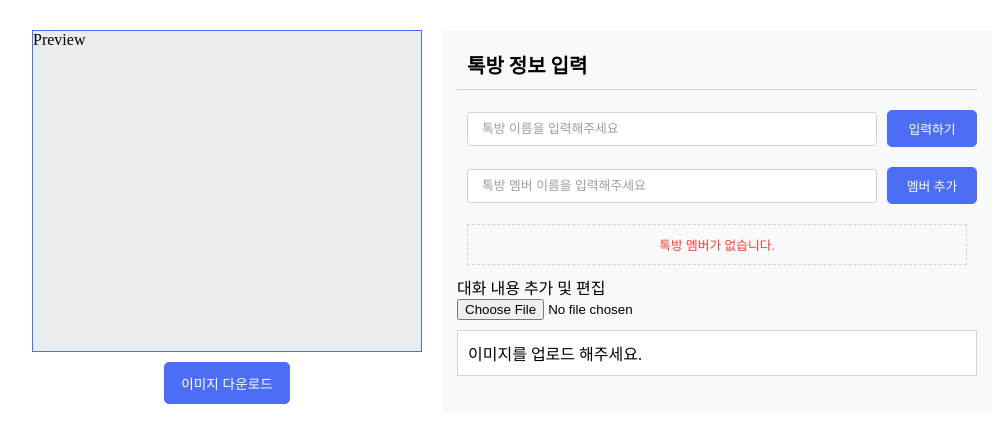
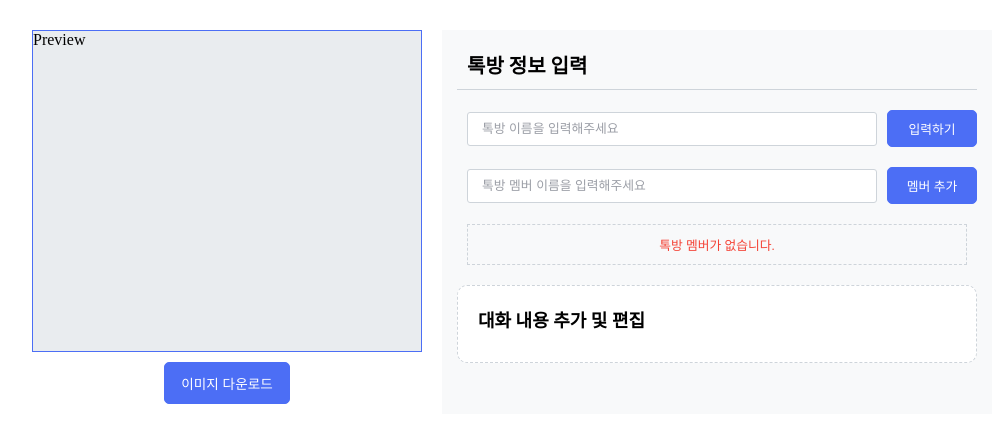
Before and after one commit to Jooeun-K/octo-generator, a Next.js app: page /talk in a window 1280 px wide. Shown: the top 442 px of the page, without its empty margins (128-1136 px from the left). Built offline with nearby package versions, Linux system fonts and the light colour scheme.

Commit message:
chore: contentForm 컴포넌트 틀 작성 및 컴포넌트명 수정

```diff
--- /dev/null
+++ b/components/talk/TalkEditor/ContentForm/ContentForm.styles.ts
@@ -0,0 +1,15 @@
+import { styled } from "@/styles/stitches.config";
+
+export const Container = styled("div", {
+  border: "1px dashed $GRAY400",
+  background: "white",
+  padding: 10,
+  margin: "10px 0",
+  borderRadius: "10px"
+})
+
+export const ContentHead = styled("h2", {
+  fontSize: 18,
+  padding: 10,
+  marginBottom: 10,
+});
--- a/components/talk/TalkEditor/ContentForm/ContentForm.tsx
+++ b/components/talk/TalkEditor/ContentForm/ContentForm.tsx
@@ -1,5 +1,11 @@
-const TalkContent = () => {
-  return <div>대화 내용 추가 및 편집</div>;
+import { Container, ContentHead } from "./ContentForm.styles";
+
+const ContentForm = () => {
+  return (
+    <Container>
+      <ContentHead>대화 내용 추가 및 편집</ContentHead>
+    </Container>
+  );
 };
 
-export default TalkContent;
+export default ContentForm;
--- a/components/talk/TalkEditor/InfoForm/InfoForm.tsx
+++ b/components/talk/TalkEditor/InfoForm/InfoForm.tsx
@@ -32,7 +32,7 @@ const initialUser: UserDocument = {
   deletedAt: null,
 };
 
-const TalkInfo = () => {
+const InfoForm = () => {
   const [newUser, setNewUser] = useState<UserDocument>(initialUser);
   const [talkUsers, setTalkUsers] = useState<UserDocument[]>([]);
   const nameInputRef = useRef<HTMLInputElement>(null);
@@ -152,4 +152,4 @@ const TalkInfo = () => {
   );
 };
 
-export default TalkInfo;
+export default InfoForm;
--- a/components/talk/TalkEditor/TalkEditor.tsx
+++ b/components/talk/TalkEditor/TalkEditor.tsx
@@ -1,14 +1,14 @@
-import TalkContent from "./ContentForm/ContentForm";
+import ContentForm from "./ContentForm/ContentForm";
 import FileForm from "./FileForm/FileForm";
-import TalkInfo from "./InfoForm/InfoForm";
+import InfoForm from "./InfoForm/InfoForm";
 import { StyledWrapper } from "./TalkEditor.styles";
 
 const TalkEditor = () => {
   return (
     <StyledWrapper>
-      <TalkInfo />
-      <TalkContent />
-      <FileForm />
+      <InfoForm />
+      <ContentForm />
+      {/* <FileForm /> */}
     </StyledWrapper>
   );
 };
```
